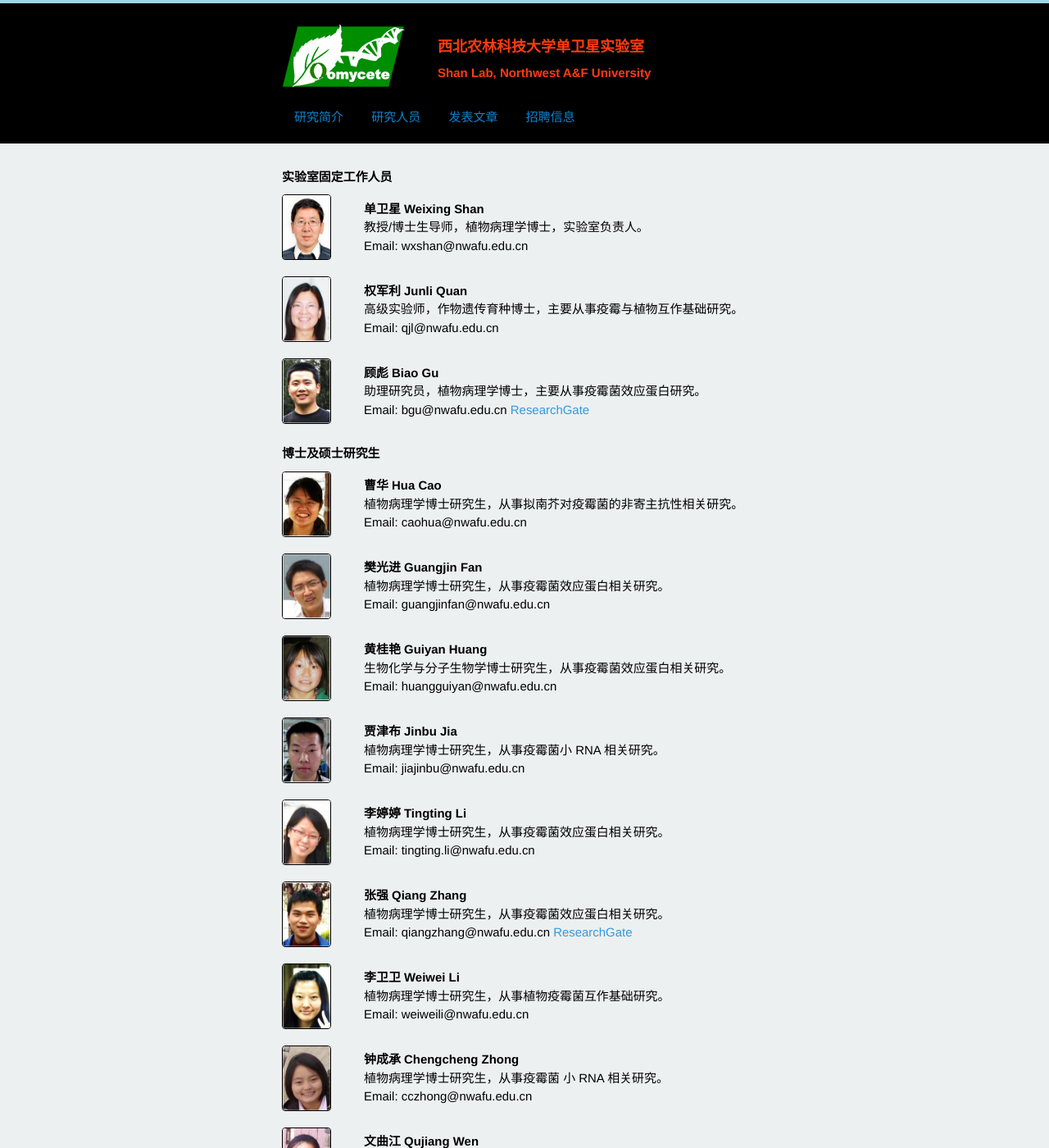
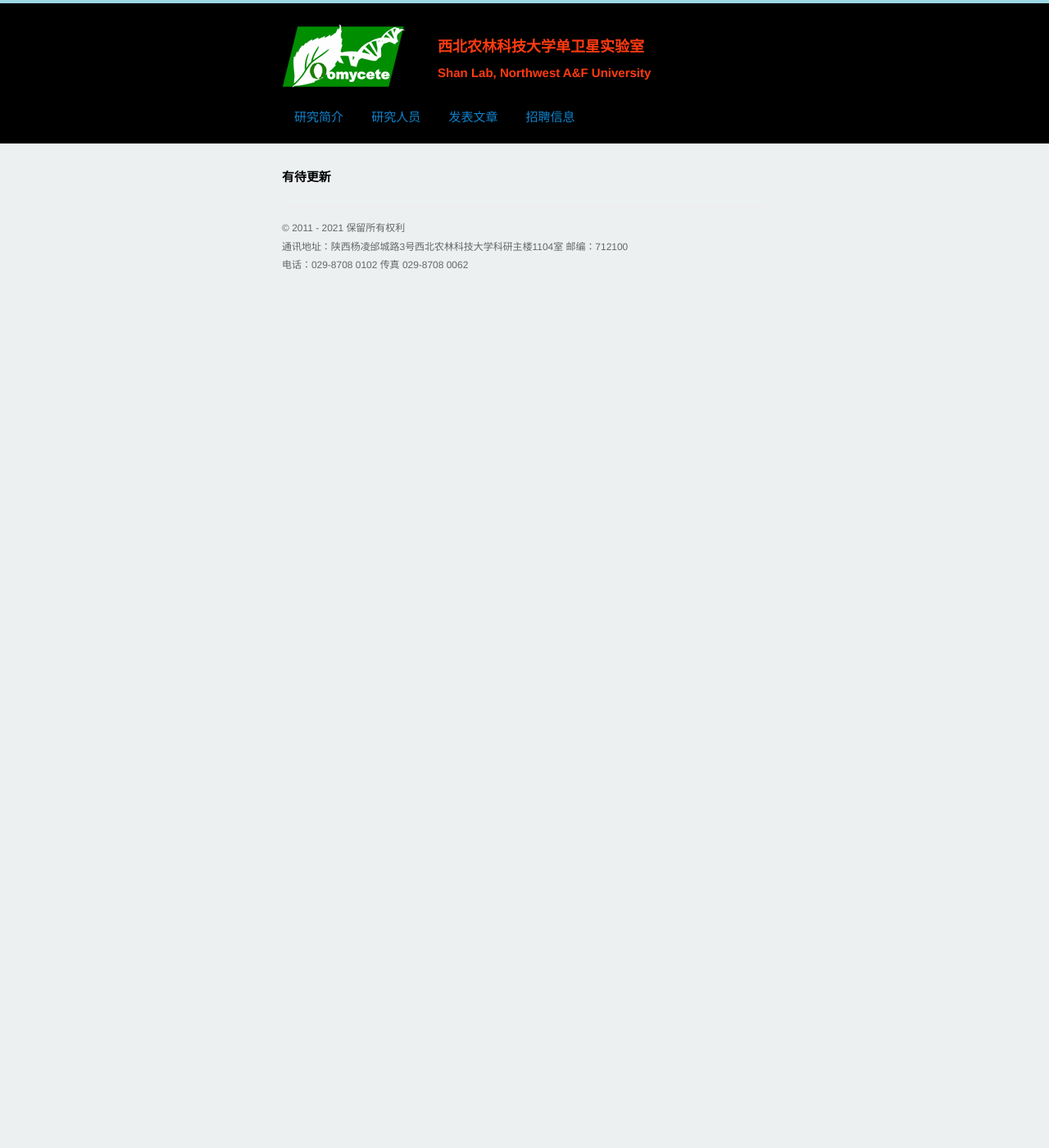
Before and after one commit to shanclub2/shanlab, a Jekyll site: the page built from people.html, in a window 1280 px wide and 1400 px high. Shown: the whole window at 82% size. Built offline with Jekyll 4.4.1, drawn with Linux system fonts in a browser that asks for light colours; Markdown is read by kramdown in place of the engine named in the settings; a script that is not in the unit is left out; some of the changed text lies outside the part shown.

Commit message:
Update people.html

```diff
--- a/people.html
+++ b/people.html
@@ -5,166 +5,4 @@
 
 <div id="home">
 
-<h3>实验室固定工作人员</h3>
-
-<table>
-<tbody>
-
-<tr>
-<td align="left" valign="center" height=100 width=60> <img src="/head/wxshan.jpg" height=80 width=60 style="border:1px solid #000000"></td>
-<td>
-<div id="rschtext">
-<h4>单卫星 Weixing Shan</h4>
-教授/博士生导师，植物病理学博士，实验室负责人。
-<br>
-Email: wxshan@nwafu.edu.cn
-</div>
-</td>
-
-</tr>
-<tr>
-<td align="left" valign="center" height=100 width=60> <img src="/head/jlquan.jpg" height=80 width=60 style="border:1px solid #000000"></td>
-<td>
-<div id="rschtext">
-<h4>权军利 Junli Quan</h4>
-高级实验师，作物遗传育种博士，主要从事疫霉与植物互作基础研究。
-<br>
-Email: qjl@nwafu.edu.cn
-</div>
-</tr>
-
-</tr>
-<tr>
-<td align="left" valign="center" height=100 width=60> <img src="/head/bgu.jpg" height=80 width=60 style="border:1px solid #000000"></td>
-<td>
-<div id="rschtext">
-<h4>顾彪 Biao Gu</h4>
-助理研究员，植物病理学博士，主要从事疫霉菌效应蛋白研究。
-<br>
-Email: bgu@nwafu.edu.cn <a href="http://www.researchgate.net/profile/Biao_Gu">ResearchGate</a>
-</div>
-</tr>
-
-</tbody>
-</table>
-
-<p>
-
-<h3>博士及硕士研究生</h3>
-
-<table>
-<tbody>
-
-</tr>
-<tr>
-<td align="left" valign="center" height=100 width=60> <img src="/head/hcao.jpg" height=80 width=60 style="border:1px solid #000000"></td>
-<td>
-<div id="rschtext">
-<h4>曹华 Hua Cao</h4>
-植物病理学博士研究生，从事拟南芥对疫霉菌的非寄主抗性相关研究。
-<br>
-Email: caohua@nwafu.edu.cn
-</div>
-</tr>
-
-</tr>
-<tr>
-<td align="left" valign="center" height=100 width=60> <img src="/head/gjfan.jpg" height=80 width=60 style="border:1px solid #000000"></td>
-<td>
-<div id="rschtext">
-<h4>樊光进 Guangjin Fan</h4>
-植物病理学博士研究生，从事疫霉菌效应蛋白相关研究。
-<br>
-Email: guangjinfan@nwafu.edu.cn
-</div>
-</tr>
-
-</tr>
-<tr>
-<td align="left" valign="center" height=100 width=60> <img src="/head/gyhuang.jpg" height=80 width=60 style="border:1px solid #000000"></td>
-<td>
-<div id="rschtext">
-<h4>黄桂艳 Guiyan Huang</h4>
-生物化学与分子生物学博士研究生，从事疫霉菌效应蛋白相关研究。
-<br>
-Email: huangguiyan@nwafu.edu.cn
-</div>
-</tr>
-
-</tr>
-<tr>
-<td align="left" valign="center" height=100 width=60> <img src="/head/jbjia.jpg" height=80 width=60 style="border:1px solid #000000"></td>
-<td>
-<div id="rschtext">
-<h4>贾津布 Jinbu Jia</h4>
-植物病理学博士研究生，从事疫霉菌小 RNA 相关研究。
-<br>
-Email: jiajinbu@nwafu.edu.cn
-</div>
-</tr>
-
-</tr>
-<tr>
-<td align="left" valign="center" height=100 width=60> <img src="/head/ttli.jpg" height=80 width=60 style="border:1px solid #000000"></td>
-<td>
-<div id="rschtext">
-<h4>李婷婷  Tingting Li</h4>
-植物病理学博士研究生，从事疫霉菌效应蛋白相关研究。
-<br>
-Email: tingting.li@nwafu.edu.cn
-</div>
-</tr>
-
-</tr>
-<tr>
-<td align="left" valign="center" height=100 width=60> <img src="/head/qzhang.jpg" height=80 width=60 style="border:1px solid #000000"></td>
-<td>
-<div id="rschtext">
-<h4>张强  Qiang Zhang</h4>
-植物病理学博士研究生，从事疫霉菌效应蛋白相关研究。
-<br>
-Email: qiangzhang@nwafu.edu.cn  <a href="http://www.researchgate.net/profile/Qiang_Zhang61">ResearchGate</a>
-</div>
-</tr>
-
-</tr>
-<tr>
-<td align="left" valign="center" height=100 width=60> <img src="/head/wwli.jpg" height=80 width=60 style="border:1px solid #000000"></td>
-<td>
-<div id="rschtext">
-<h4>李卫卫   Weiwei Li</h4>
-植物病理学博士研究生，从事植物疫霉菌互作基础研究。
-<br>
-Email: weiweili@nwafu.edu.cn
-</div>
-</tr>
-
-</tr>
-<tr>
-<td align="left" valign="center" height=100 width=60> <img src="/head/cczhong.jpg" height=80 width=60 style="border:1px solid #000000"></td>
-<td>
-<div id="rschtext">
-<h4>钟成承  Chengcheng Zhong</h4>
-植物病理学博士研究生，从事疫霉菌 小 RNA 相关研究。
-<br>
-Email: cczhong@nwafu.edu.cn
-</div>
-</tr>
-
-</tr>
-<tr>
-<td align="left" valign="center" height=100 width=60> <img src="/head/qjwen.jpg" height=80 width=60 style="border:1px solid #000000"></td>
-<td>
-<div id="rschtext">
-<h4>文曲江 Qujiang Wen</h4>
-植物病理学博士研究生，从事植物对疫霉菌抗性相关研究。
-<br>
-Email: wenqujiang@nwafu.edu.cn
-</div>
-</tr>
-
-</tbody>
-</table>
-
-
-</div>
+<h3>有待更新</h3>
```
